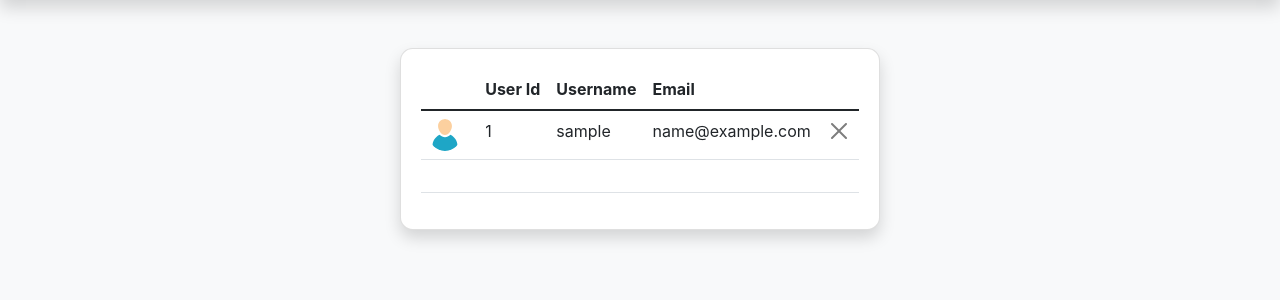
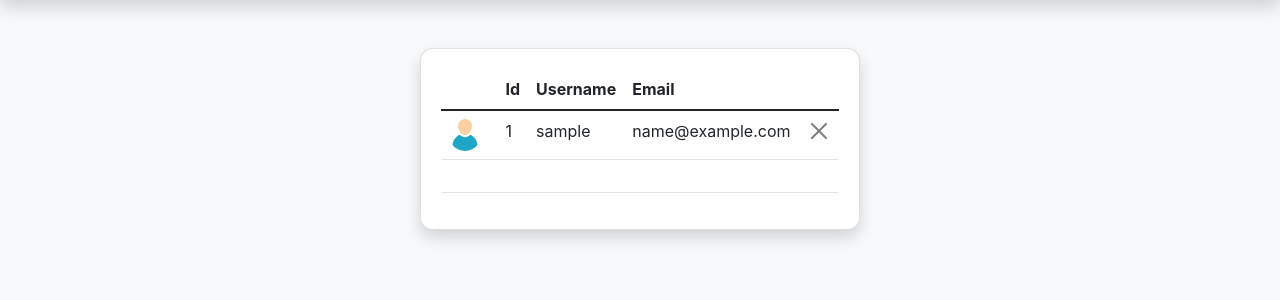
Before and after one commit to global-health-informatics-institute/Water_Management_System, a PHP site: page /userManagement.php in a window 1280 px wide. Shown: the part 88-388 px from the top of the page. Run offline with PHP 8.4, Linux system fonts and the light colour scheme; the visitor is signed in with stand-in values (Sample User, id 1); some libraries are stand-ins or nearby versions; some web fonts are replaced.

Commit message:
[minor bug fixes]

```diff
--- a/Server files/css/userManagement.css
+++ b/Server files/css/userManagement.css
@@ -119,6 +119,32 @@ a:hover{
   justify-content:center;
 }
 
+/*webkits*/
+
+/* width */
+::-webkit-scrollbar {
+  width: 20px;
+
+}
+
+/* Track */
+::-webkit-scrollbar-track {
+  box-shadow: inset 0 0 5px #ebebeb;
+  border-radius: 20px;
+
+}
+
+/* Handle */
+::-webkit-scrollbar-thumb {
+  background:#eeeeee;
+  border-radius: 10px;
+  opacity:0.5;
+}
+/* Handle on hover */
+::-webkit-scrollbar-thumb:hover {
+  background: #122945;
+}
+
 
 /*MEDIA QUERIES*/
 
--- a/Server files/index.php
+++ b/Server files/index.php
@@ -109,7 +109,7 @@ if($_SESSION['name'] == "admin"){
         </div>
 
          <!--Card Content-->
-        <div id="content" class="row mt-2 text-center">
+        <div id="content" class="row mt-1 text-center">
 
           <!--Water Tank Chart-->
           <div id = "Chart" class="col-lg-12 ">
@@ -156,7 +156,7 @@ if($_SESSION['name'] == "admin"){
 
           <!--Water Tank Chart-->
           <div id = "Chart" class="col-lg-12 ">
-            <div id="thecard" class="mt-5 mb-5">
+            <div id="thecard" class="mt-1 mb-5">
               <p id="volume" class="card-title">Water Volume</p>
               <div id="chart3"></div>
             </div>
@@ -200,7 +200,7 @@ if($_SESSION['name'] == "admin"){
 
           <!--Water Tank Chart-->
           <div id = "Chart" class="col-lg-12 mb-2">
-            <div id="thecard" class="mt-5 mb-5">
+            <div id="thecard" class="mt-1 mb-5">
               <p id="volume" class="card-title">Water Volume</p>
               <div id="chart5"></div>
             </div>
--- a/Server files/userManagement.php
+++ b/Server files/userManagement.php
@@ -77,11 +77,12 @@ if (isset($_POST['username'])){
 		</div>
 		<div id="main-container" class= "container d-flex h-100 mt-5">
 			<div id="thecard2" class="card shadow mb-5">
-				<table class="table text-start">
+				<div style ="overflow-x:auto;">
+					<table class="table table-hover text-start">
 					  <thead>
 						<tr>
 						  <th scope="col"></th>
-					  <th scope="col">User Id</th>
+						  <th scope="col">Id</th>
 						  <th scope="col">Username</th>
 						  <th scope="col">Email</th>
 						  <th scope="col"></th>
@@ -112,6 +113,8 @@ if (isset($_POST['username'])){
 				</div>
 				</div>
 			</div>
+		</div>
+		<script src="assets/bootstrap.min.js"></script>
 		<script src="assets/bootstrap.bundle.min.js"></script>
 		<script src="assets/all.min.js"></script>
 		<script src="scripts/userManagement.js?v=<?php echo time() ?>"></script>
```
Lines whose indentation alone changed are shown as unchanged.
